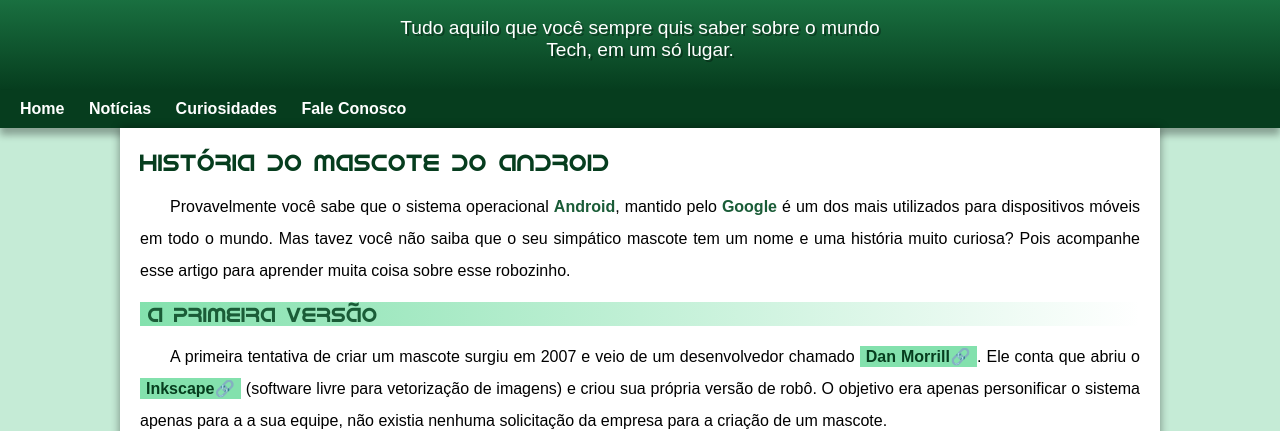
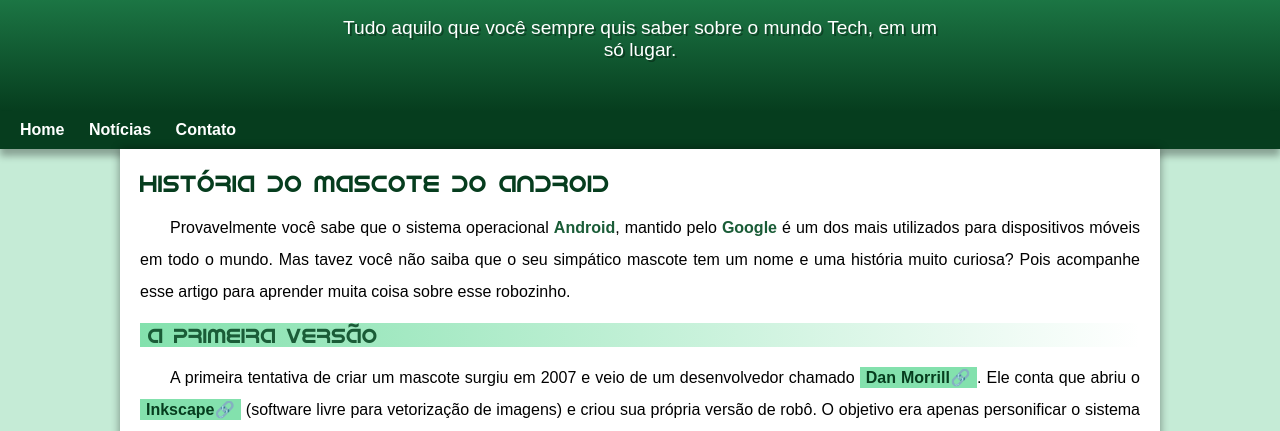
Before and after one commit to viniciussantos03/projeto-android, a plain HTML site: page index.html in a window 1280 px wide. Shown: the part 100-531 px from the top of the page. Drawn offline with Linux system fonts and the light colour scheme.

Commit message:
update site

```diff
--- a/estilo/style.css
+++ b/estilo/style.css
@@ -57,8 +57,9 @@ header > p {
     font-size: 1.2em;
     padding-left: 10px;
     padding-right: 10px;
-    max-width: 500px;
+    max-width: 600px;
     margin: auto;
+    padding-bottom: 50px;
     text-shadow: 2px 2px 0px rgba(0, 0, 0, 0.336);
 }
 
--- a/index.html
+++ b/index.html
@@ -15,8 +15,7 @@
     <nav>
         <a href="#">Home</a>
         <a href="#">Notícias</a>
-        <a href="#">Curiosidades</a>
-        <a href="#">Fale Conosco</a>
+        <a href="#">Contato</a>
     </nav>
     <main>
         <article>
```
